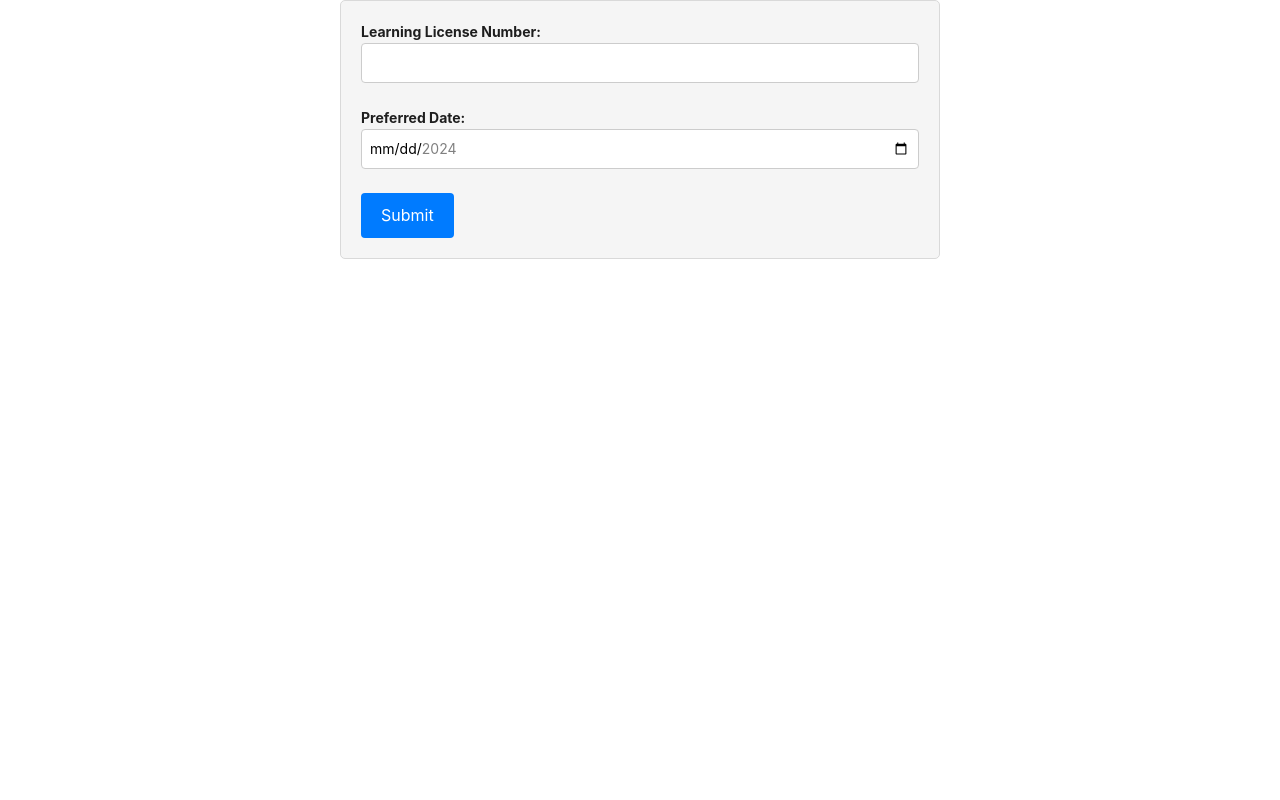
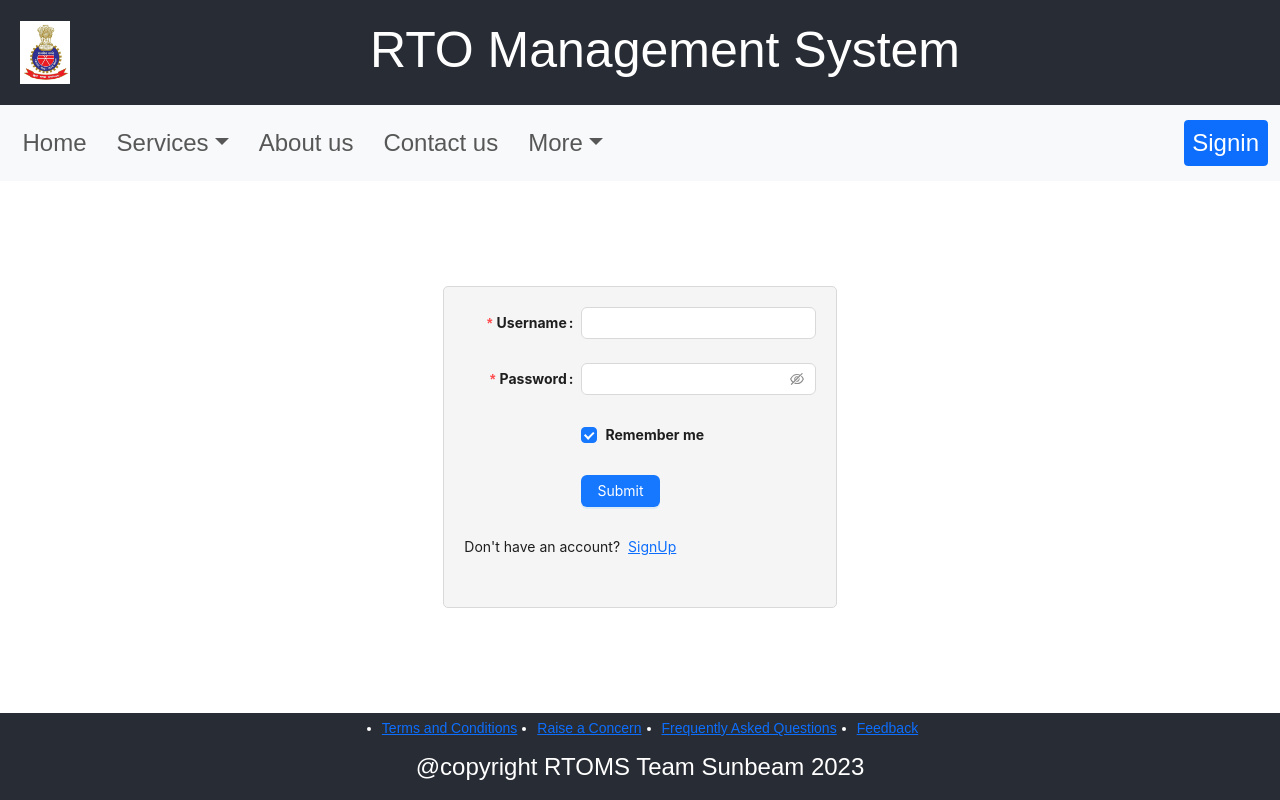
Before and after one commit to rtomssunbeam/rtoms-frontend, a React (Create React App) app in the folder RTO_MS/: page /Signin in a window 1280 px wide. Built offline with nearby package versions, Linux system fonts and the light colour scheme.

Commit message:
footer pages

```diff
--- a/RTO_MS/src/App.js
+++ b/RTO_MS/src/App.js
@@ -26,7 +26,13 @@ import ContactUs from './Pages/ContactUs';
 import Services from './Pages/OnlineServices';
 import Stepper from './Components/Stepper';
 import LearningLicense from './Pages/LearningLicense';
+import PermanentLicense from './Pages/PermanentLicense';
 import OtpVerification from './Pages/OtpVerification';
+import Terms from './FooterPages/Terms';
+import Concern from './FooterPages/Concern';
+import FAQ from './FooterPages/FAQ';
+import Feedback from './FooterPages/Feedback';
+
 // import Stepper from './Components/Stepper1';
 // import Aboutus from './Pages/Aboutus';
 
@@ -58,6 +64,11 @@ function App() {
             <Route path="/ContactUs" exact component={ContactUs} />
             <Route path="/OnlineServices" exact component={Services} />
             <Route path="/LearningLicense" exact component={LearningLicense} />
+            <Route path="/PermanentLicense" exact component={PermanentLicense} />
+            <Route path="/Terms" exact component={Terms} />
+            <Route path="/Concern" exact component={Concern} />
+            <Route path="/FAQ" exact component={FAQ} />
+            <Route path="/Feedback" exact component={Feedback} />
 
             <Route path="/Stepper" exact component={Stepper} />
             {/* <Route path="/Aboutus" exact component={Aboutus} /> */}
--- a/RTO_MS/src/Components/Footer.js
+++ b/RTO_MS/src/Components/Footer.js
@@ -3,12 +3,12 @@ import React from 'react';
 const Footer = () => {
   return (
     <footer>
-      {/* <!-- Your footer content goes here --> */}
+      {/* Your footer content goes here */}
       <ul>
-        <li>Terms and Policies</li>
-        <li>Raise a concern</li>
-        <li>Frequently Asked Questions</li>
-        <li>Feedback</li>
+        <li><a href="/Terms">Terms and Conditions</a></li>
+        <li><a href="/Concern">Raise a Concern</a></li>
+        <li><a href="/FAQ">Frequently Asked Questions</a></li>
+        <li><a href="/Feedback">Feedback</a></li>
       </ul>
       <p>@copyright RTOMS Team Sunbeam 2023</p>
     </footer>
@@ -16,3 +16,25 @@ const Footer = () => {
 }
 
 export default Footer;
+
+
+
+
+// import React from 'react';
+
+// const Footer = () => {
+//   return (
+//     <footer>
+//       {/* <!-- Your footer content goes here --> */}
+//       <ul>
+//         <li>Terms and Policies</li>
+//         <li>Raise a concern</li>
+//         <li>Frequently Asked Questions</li>
+//         <li>Feedback</li>
+//       </ul>
+//       <p>@copyright RTOMS Team Sunbeam 2023</p>
+//     </footer>
+//   );
+// }
+
+// export default Footer;
--- a/RTO_MS/src/Components/Navbar.js
+++ b/RTO_MS/src/Components/Navbar.js
@@ -24,7 +24,7 @@ function Navbar() {
               </a>
               <ul className="dropdown-menu">
                 <li className="dropdown-item"><Link className='nav-link' aria-current='page' to='/LearningLicense'>Apply for Learning License</Link></li>
-                <li className="dropdown-item"><Link className='nav-link' aria-current='page' to='/LearningLicense'>Apply for Permanent License</Link></li>
+                <li className="dropdown-item"><Link className='nav-link' aria-current='page' to='/PermanentLicense'>Apply for Permanent License</Link></li>
                 <li className="dropdown-item"><Link className='nav-link' aria-current='page' to='/Appointment'>Book an Appointment</Link></li>
                 {/* <li className="dropdown-item"><Link className='nav-link' aria-current='page' to='/vehicle-registration'>Vehicle Registration</Link></li> */}
               </ul>
--- /dev/null
+++ b/RTO_MS/src/FooterPages/Concern.jsx
@@ -0,0 +1,10 @@
+import React from 'react'
+
+const Concern = () => {
+  return (
+    <div>
+      Raise a Concern
+    </div>
+  )
+}
+export default Concern
--- /dev/null
+++ b/RTO_MS/src/FooterPages/FAQ.jsx
@@ -0,0 +1,11 @@
+import React from 'react'
+
+const FAQ = () => {
+  return (
+    <div>
+      Frequently Asked Questions
+    </div>
+  )
+}
+
+export default FAQ
--- /dev/null
+++ b/RTO_MS/src/FooterPages/Feedback.jsx
@@ -0,0 +1,11 @@
+import React from 'react'
+
+const Feedback = () => {
+  return (
+    <div>
+      Feedback
+    </div>
+  )
+}
+
+export default Feedback
--- /dev/null
+++ b/RTO_MS/src/FooterPages/Terms.jsx
@@ -0,0 +1,11 @@
+import React from 'react'
+
+const Terms = () => {
+  return (
+    <div>
+      Terms and Conditions
+    </div>
+  )
+}
+
+export default Terms
--- a/RTO_MS/src/Pages/PermanentLicense.jsx
+++ b/RTO_MS/src/Pages/PermanentLicense.jsx
@@ -0,0 +1,11 @@
+import React from 'react'
+import PermanentLicenseApplicationForm from '../ExtraPages/PermanentLicenseApplicationForm'
+
+const PermanentLicense = () => {
+    return (
+        <div>
+            <PermanentLicenseApplicationForm />
+        </div>
+    )
+}
+export default PermanentLicense
--- a/RTO_MS/src/index.js
+++ b/RTO_MS/src/index.js
@@ -12,8 +12,8 @@ import PermanentLicenseApplicationForm from './ExtraPages/PermanentLicenseApplic
 const root = ReactDOM.createRoot(document.getElementById('root'));
 root.render(
   <BrowserRouter>
-    {/* <App /> */}
-    <PermanentLicenseApplicationForm />
+    <App />
+    {/* <PermanentLicenseApplicationForm /> */}
     {/* <LearnerLicenseApplicationForm /> */}
     {/* <DoLogin /> */}
   </BrowserRouter>
```
